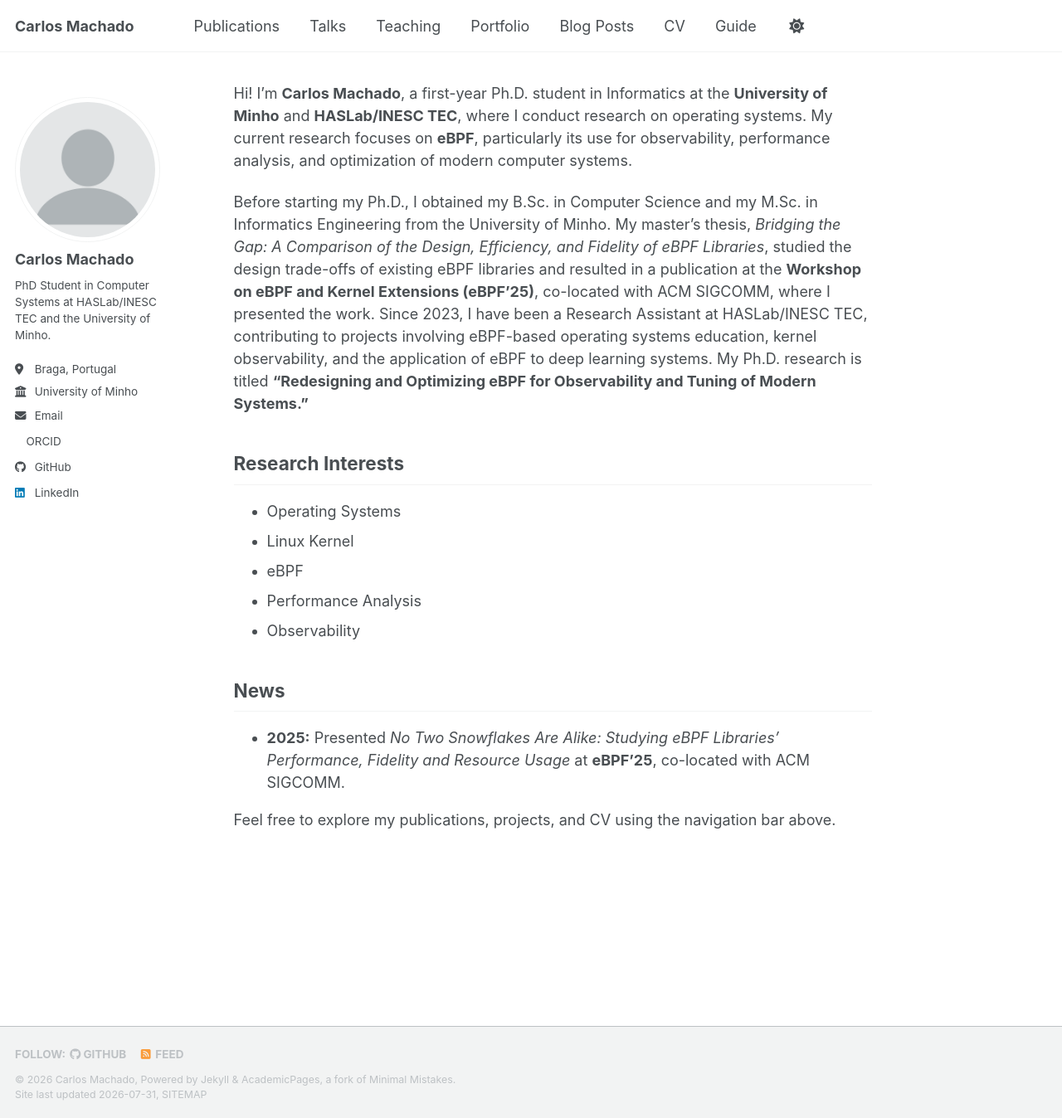
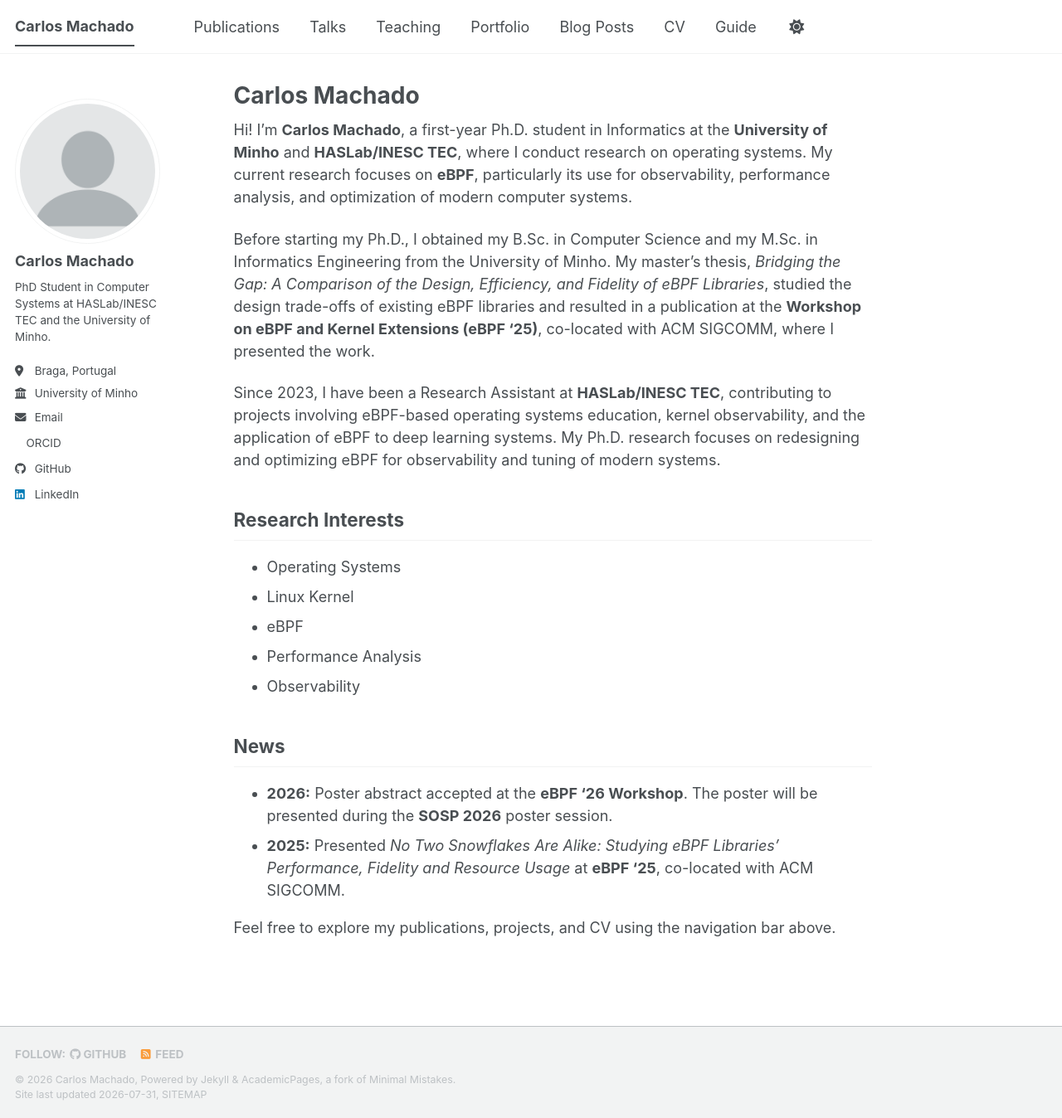
Before and after one commit to hiddenduck/hiddenduck.github.io, a Jekyll site: the page built from _pages/about.md, in a window 1280 px wide and 1348 px high. Shown: the whole window at 83% size. Built offline with Jekyll 4.4.1, drawn with Linux system fonts in a browser that asks for light colours; a style sheet for code colours, icons or effects is not loaded.

Commit message:
Update about.md

```diff
--- a/_pages/about.md
+++ b/_pages/about.md
@@ -1,30 +1,29 @@
 ---
-
 permalink: /
 title: "Carlos Machado"
 author_profile: true
 redirect_from:
-
-* /about/
-* /about.html
-
+  - /about/
+  - /about.html
 ---
 
 Hi! I'm **Carlos Machado**, a first-year Ph.D. student in Informatics at the **University of Minho** and **HASLab/INESC TEC**, where I conduct research on operating systems. My current research focuses on **eBPF**, particularly its use for observability, performance analysis, and optimization of modern computer systems.
 
-Before starting my Ph.D., I obtained my B.Sc. in Computer Science and my M.Sc. in Informatics Engineering from the University of Minho. My master's thesis, *Bridging the Gap: A Comparison of the Design, Efficiency, and Fidelity of eBPF Libraries*, studied the design trade-offs of existing eBPF libraries and resulted in a publication at the **Workshop on eBPF and Kernel Extensions (eBPF'25)**, co-located with ACM SIGCOMM, where I presented the work.
-Since 2023, I have been a Research Assistant at HASLab/INESC TEC, contributing to projects involving eBPF-based operating systems education, kernel observability, and the application of eBPF to deep learning systems. My Ph.D. research is titled **"Redesigning and Optimizing eBPF for Observability and Tuning of Modern Systems."**
+Before starting my Ph.D., I obtained my B.Sc. in Computer Science and my M.Sc. in Informatics Engineering from the University of Minho. My master's thesis, *Bridging the Gap: A Comparison of the Design, Efficiency, and Fidelity of eBPF Libraries*, studied the design trade-offs of existing eBPF libraries and resulted in a publication at the **Workshop on eBPF and Kernel Extensions (eBPF '25)**, co-located with ACM SIGCOMM, where I presented the work.
+
+Since 2023, I have been a Research Assistant at **HASLab/INESC TEC**, contributing to projects involving eBPF-based operating systems education, kernel observability, and the application of eBPF to deep learning systems. My Ph.D. research focuses on redesigning and optimizing eBPF for observability and tuning of modern systems.
 
 ## Research Interests
 
-* Operating Systems
-* Linux Kernel
-* eBPF
-* Performance Analysis
-* Observability
+- Operating Systems
+- Linux Kernel
+- eBPF
+- Performance Analysis
+- Observability
 
 ## News
 
-* **2025:** Presented *No Two Snowflakes Are Alike: Studying eBPF Libraries' Performance, Fidelity and Resource Usage* at **eBPF'25**, co-located with ACM SIGCOMM.
+- **2026:** Poster abstract accepted at the **eBPF '26 Workshop**. The poster will be presented during the **SOSP 2026** poster session.
+- **2025:** Presented *No Two Snowflakes Are Alike: Studying eBPF Libraries' Performance, Fidelity and Resource Usage* at **eBPF '25**, co-located with ACM SIGCOMM.
 
 Feel free to explore my publications, projects, and CV using the navigation bar above.
```
